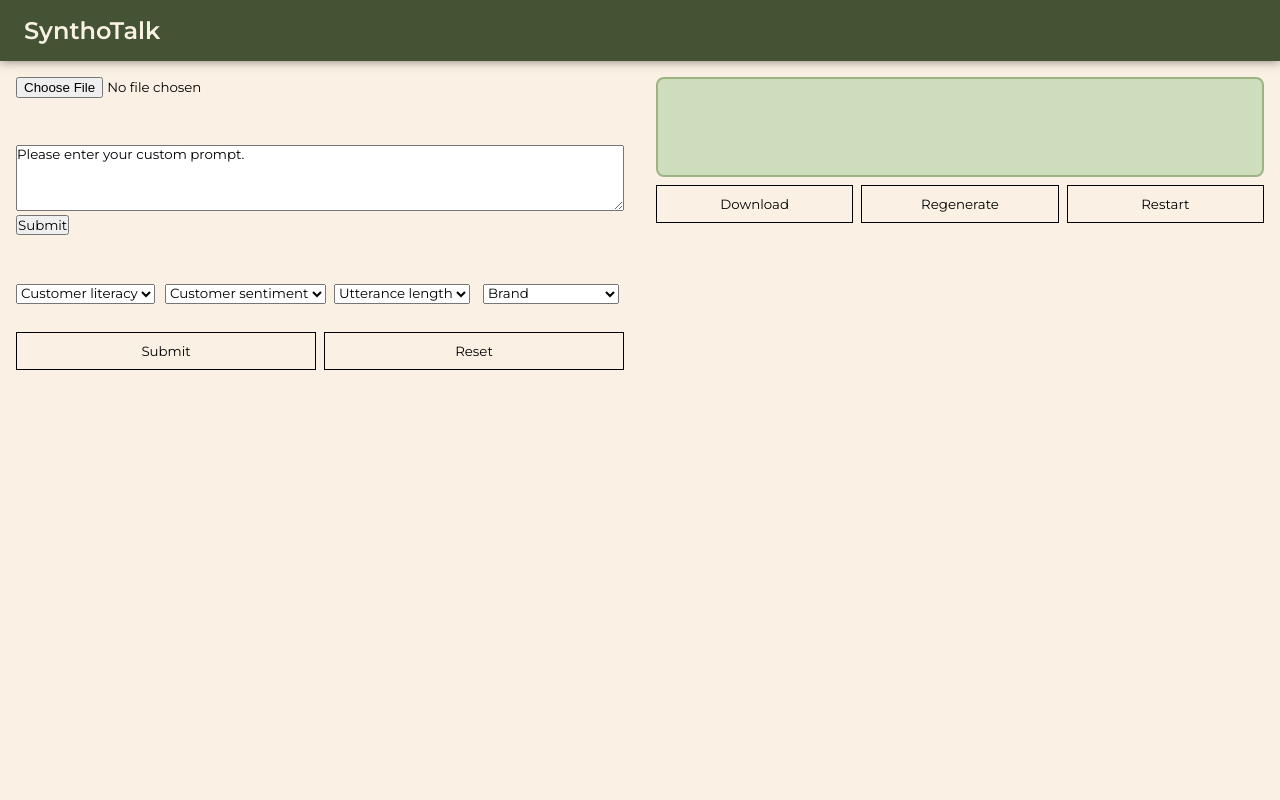
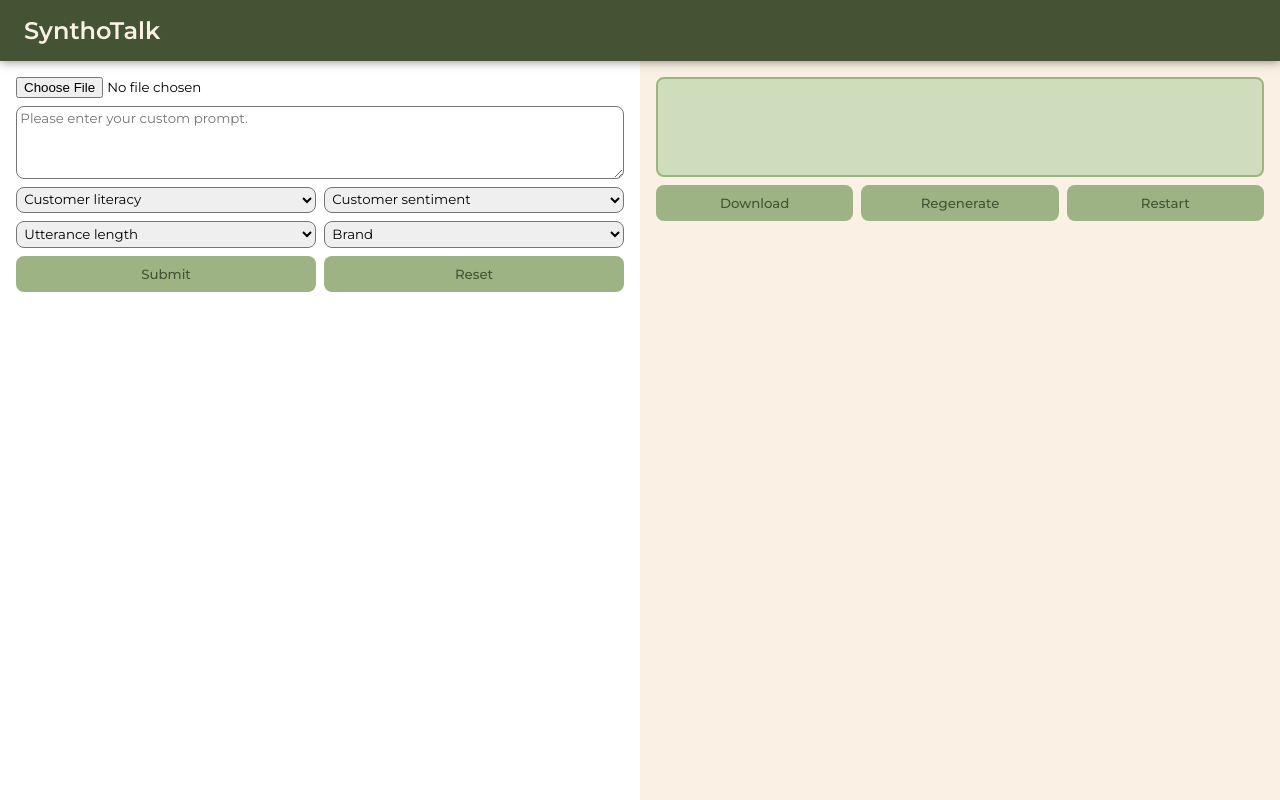
Before and after one commit to Ryhhill1998/google-hackathon, a React (Create React App) app: page / in a window 1280 px wide. Built offline with nearby package versions, Linux system fonts and the light colour scheme.

Commit message:
integrated lhs and rhs containers

```diff
--- a/src/App.js
+++ b/src/App.js
@@ -26,19 +26,21 @@ const App = () => {
               onChange={({ target }) => uploadFile(target.files)}
             />
           </div>
-          <div className="free-text-prompt">
-            <form action="/backend">
-              <br></br>
-              <textarea id="textprompt" name="textprompt" rows="4" cols="50">Please enter your custom prompt.</textarea>
-              <br></br>
-              <input type="submit" value="Submit"></input>
-            </form>
-          </div>
+
+          <textarea
+            id="textprompt"
+            name="textprompt"
+            rows="4"
+            cols="50"
+            placeholder="Please enter your custom prompt."
+          ></textarea>
 
           <div className="dropdowns">
             <div className="customer-literacy">
               <select name="literacy" id="literacy">
-                <option value="" selected disabled hidden>Customer literacy</option>
+                <option value="" selected disabled hidden>
+                  Customer literacy
+                </option>
                 <option value="1">One</option>
                 <option value="2">Two</option>
                 <option value="3">Three</option>
@@ -49,7 +51,9 @@ const App = () => {
 
             <div className="customer-sentiment">
               <select name="sentiment" id="sentiment">
-                <option value="" selected disabled hidden>Customer sentiment</option>
+                <option value="" selected disabled hidden>
+                  Customer sentiment
+                </option>
                 <option value="1">One</option>
                 <option value="2">Two</option>
                 <option value="3">Three</option>
@@ -60,7 +64,9 @@ const App = () => {
 
             <div className="utterance-length">
               <select name="length" id="length">
-                <option value="" selected disabled hidden>Utterance length</option>
+                <option value="" selected disabled hidden>
+                  Utterance length
+                </option>
                 <option value="1">Short</option>
                 <option value="2">Medium</option>
                 <option value="3">Long</option>
@@ -69,20 +75,20 @@ const App = () => {
 
             <div className="brand">
               <select name="brand" id="brand">
-                <option value="" selected disabled hidden>Brand</option>
+                <option value="" selected disabled hidden>
+                  Brand
+                </option>
                 <option value="1">Lloyds Bank</option>
                 <option value="2">Halifax</option>
                 <option value="3">Bank of Scotland</option>
               </select>
             </div>
-
           </div>
 
           <div className="buttons-container">
             <button>Submit</button>
             <button>Reset</button>
           </div>
-
         </div>
 
         <div className="rhs-container">
--- a/src/App.scss
+++ b/src/App.scss
@@ -16,34 +16,37 @@ main {
   display: flex;
   height: calc(100vh - 61px);
 
-  >* {
+  > * {
     flex-basis: 100%;
     padding: 1em;
     height: 100%;
   }
 
   .lhs-container {
-    // background-color: lightgray;
-    background-color: var(--background-theme);
     display: flex;
     flex-direction: column;
     gap: 0.5em;
 
-    .free-text-prompt {
-      padding: 20px 0px;
-
     textarea {
       width: 100%;
-      }
+      padding: 0.25em;
+      border-radius: var(--border-radius);
     }
 
     .dropdowns {
       display: flex;
+      flex-direction: row;
+      flex-wrap: wrap;
       gap: 0.5em;
-      padding: 20px 0px;
 
-      >* {
-        flex-basis: 100%;
+      > * {
+        flex-basis: calc(50% - 0.25em);
+
+        select {
+          width: 100%;
+          padding: 0.25em;
+          border-radius: var(--border-radius);
+        }
       }
     }
   }
@@ -66,14 +69,9 @@ main {
     display: flex;
     gap: 0.5em;
 
-    >* {
+    > * {
       flex-basis: 100%;
     }
-
-    button {
-      background: none;
-      border: solid 1px black;
-      padding: 0.75em 0.5em;
 
     button {
       background: var(--secondary-theme);
@@ -90,4 +88,3 @@ main {
     }
   }
 }
-}
```
Lines whose indentation alone changed are shown as unchanged.
